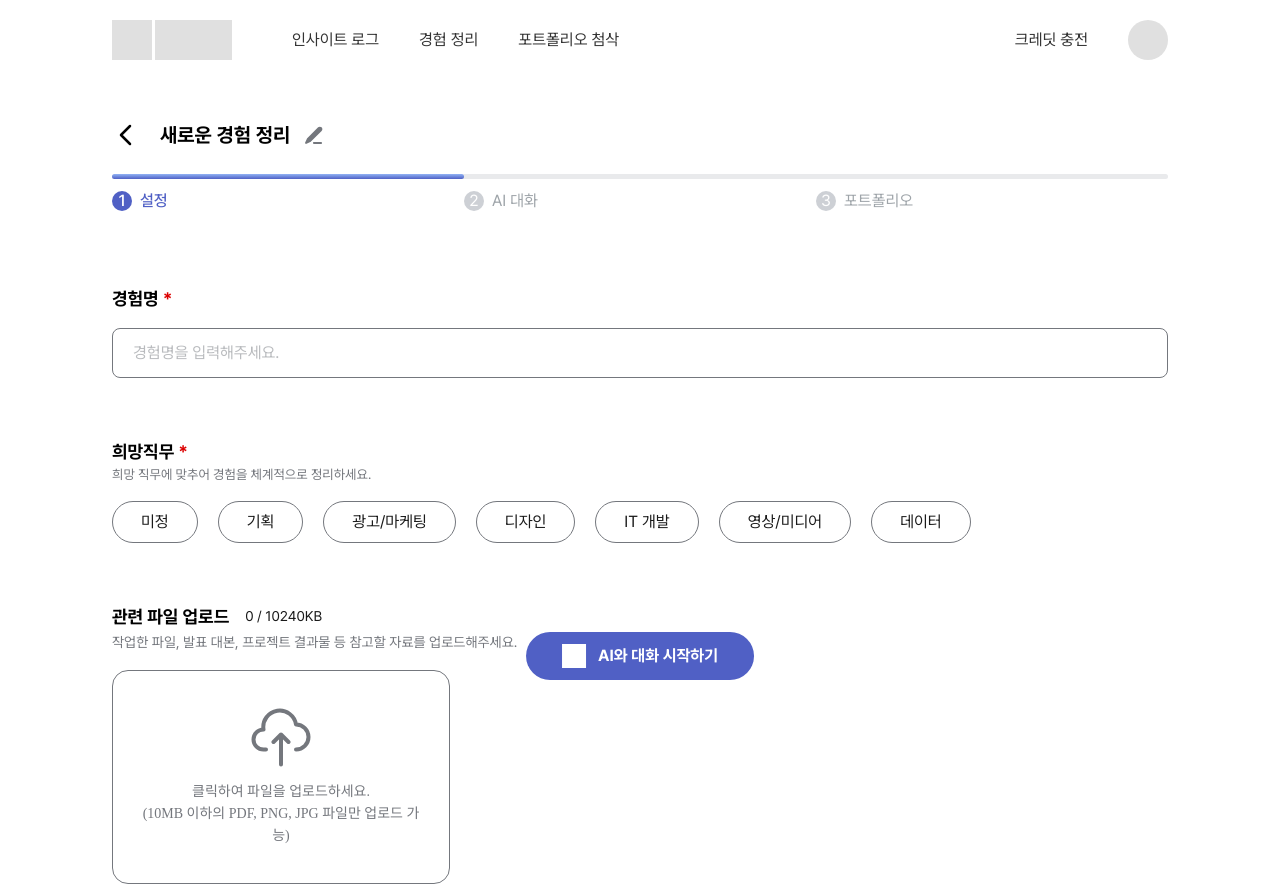
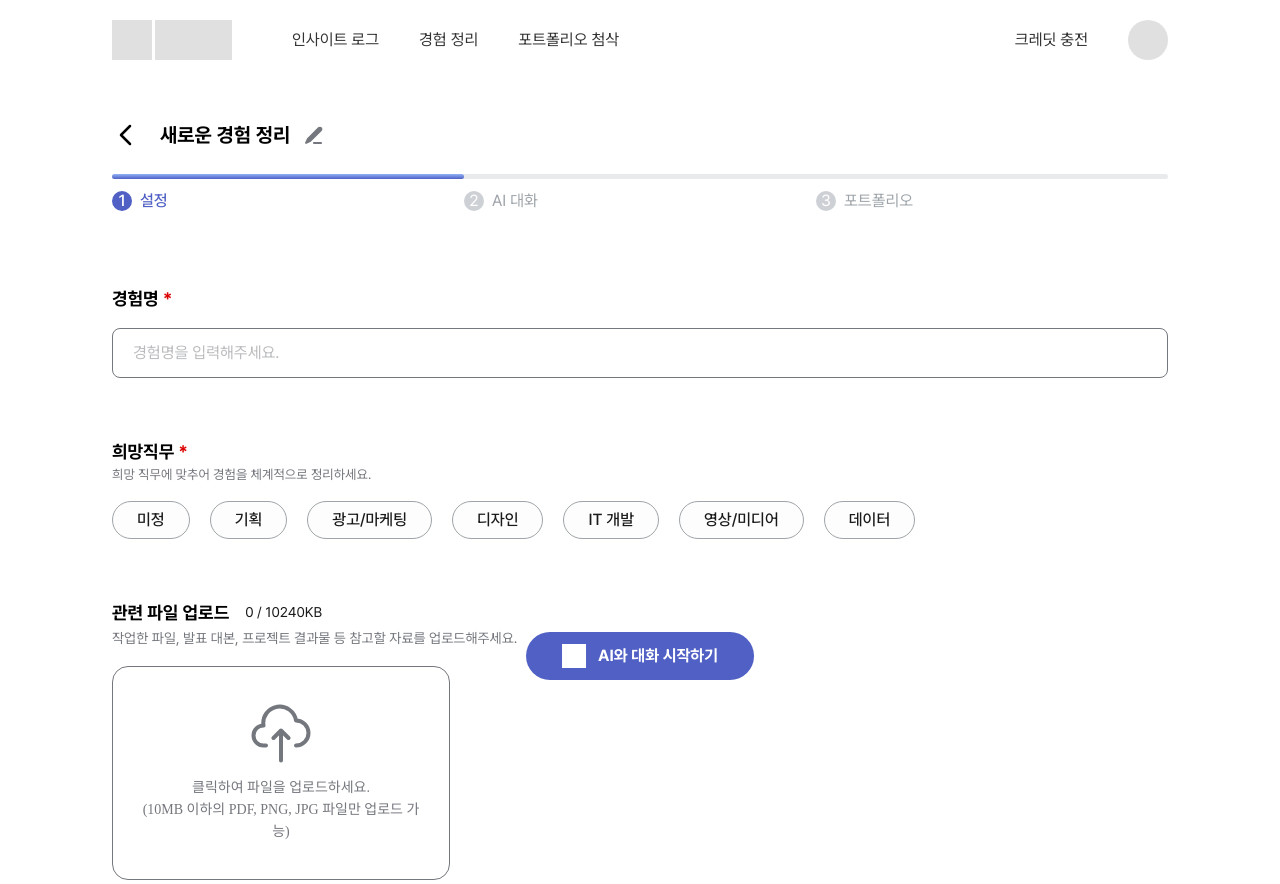
Before and after one commit to Teamie71/folioo-front, a Next.js app: page /experience/settings in a window 1280 px wide. Built offline with nearby package versions, Linux system fonts and the light colour scheme.

Commit message:
♻️ Refactor: 경험 정리 - ButtonGroup 컴포넌트 적용

```diff
--- a/src/app/(main)/experience/settings/page.tsx
+++ b/src/app/(main)/experience/settings/page.tsx
@@ -4,6 +4,7 @@ import { useState } from 'react';
 import { useRouter } from 'next/navigation';
 import { CommonModal } from '@/components/Common-modal';
 import { StepProgressBar } from '@/components/Step-progress-bar';
+import { SingleButtonGroup } from '@/components/SingleButtonGroup';
 
 export default function ExperienceSettingsPage() {
   const router = useRouter();
@@ -96,29 +97,17 @@ export default function ExperienceSettingsPage() {
             </span>
           </div>
           {/* 직무 목록 */}
-          <div className='flex items-center gap-[1.25rem]'>
-            <div className='font-regular cursor-pointer rounded-[3.75rem] border border-[#74777D] px-[1.75rem] py-[0.5rem] text-[1rem] text-[#1A1A1A]'>
-              미정
-            </div>
-            <div className='font-regular cursor-pointer rounded-[3.75rem] border border-[#74777D] px-[1.75rem] py-[0.5rem] text-[1rem] text-[#1A1A1A]'>
-              기획
-            </div>
-            <div className='font-regular cursor-pointer rounded-[3.75rem] border border-[#74777D] px-[1.75rem] py-[0.5rem] text-[1rem] text-[#1A1A1A]'>
-              광고/마케팅
-            </div>
-            <div className='font-regular cursor-pointer rounded-[3.75rem] border border-[#74777D] px-[1.75rem] py-[0.5rem] text-[1rem] text-[#1A1A1A]'>
-              디자인
-            </div>
-            <div className='font-regular cursor-pointer rounded-[3.75rem] border border-[#74777D] px-[1.75rem] py-[0.5rem] text-[1rem] text-[#1A1A1A]'>
-              IT 개발
-            </div>
-            <div className='font-regular cursor-pointer rounded-[3.75rem] border border-[#74777D] px-[1.75rem] py-[0.5rem] text-[1rem] text-[#1A1A1A]'>
-              영상/미디어
-            </div>
-            <div className='font-regular cursor-pointer rounded-[3.75rem] border border-[#74777D] px-[1.75rem] py-[0.5rem] text-[1rem] text-[#1A1A1A]'>
-              데이터
-            </div>
-          </div>
+          <SingleButtonGroup
+            options={[
+              { label: '미정' },
+              { label: '기획' },
+              { label: '광고/마케팅' },
+              { label: '디자인' },
+              { label: 'IT 개발' },
+              { label: '영상/미디어' },
+              { label: '데이터' },
+            ]}
+          />
         </div>
 
         {/* 파일 업로더 */}
```
